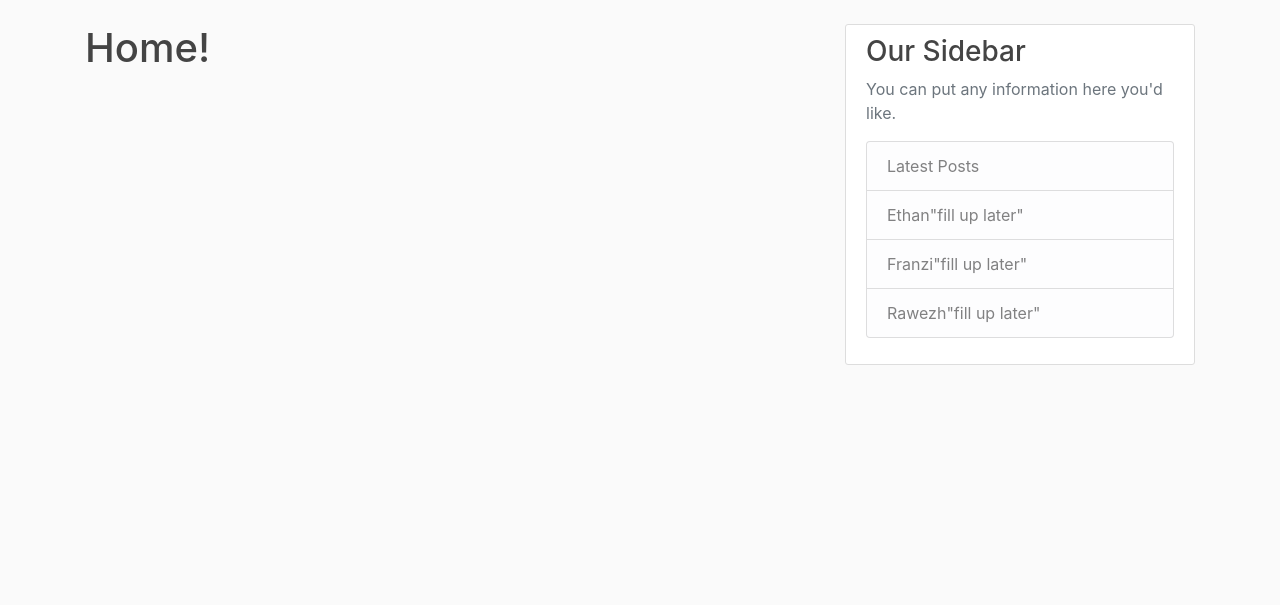
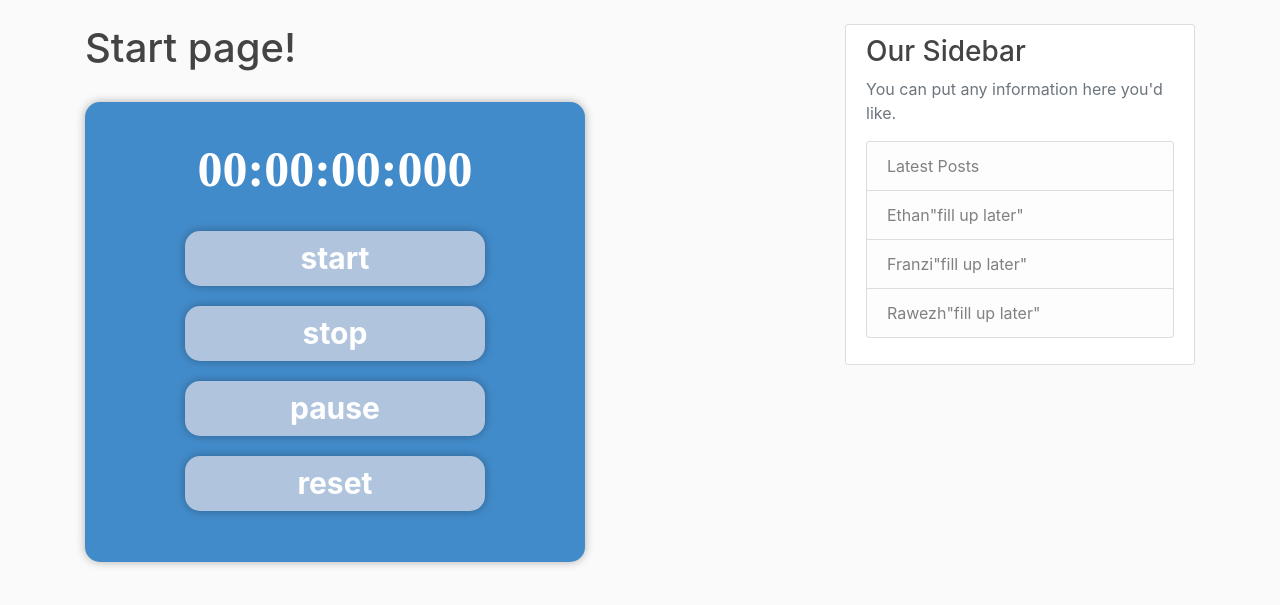
Before and after one commit to ethanbahmanyari0122/scooteq, a Flask app: page / in a window 1280 px wide. Shown: the part 56-661 px from the top of the page. Run offline with Flask 2, Linux system fonts and the light colour scheme; some libraries are stand-ins or nearby versions.

Commit message:
Timer has been created. But i still working on the calculation

```diff
--- a/scooteq/static/main.css
+++ b/scooteq/static/main.css
@@ -78,3 +78,145 @@ a.article-title:hover {
 .account-heading {
   font-size: 2.5rem;
 }
+
+
+
+.display{
+    width: 500px;
+    height: 460px;
+    background-color: #428bca;
+    border-radius: 15px;
+    box-shadow: 0px 0px rgba(0, 0, 0, 0.15), 0 0 10px rgba(0, 0, 0, 0.30) ;
+    padding: 20px;
+    margin-top: 30px;
+}
+
+.control {
+  display: block;
+}
+
+.start{
+  display: block;
+  width: 300px;
+  text-align: center;
+  background-color: lightsteelblue;
+  margin: auto;
+  margin-bottom: 20px;
+  padding: 5px 0;
+  border-radius: 15px;
+  box-shadow: 0px 0px rgba(0, 0, 0, 0.15), 0 0 10px rgba(0, 0, 0, 0.30) ;
+  border: 0;
+  outline: 0;
+  font-size: 30px;
+  color: white;
+  cursor: pointer;
+  font-weight: bold;
+}
+
+.start:hover{
+  background-color: darkslateblue;
+}
+
+.start:active{
+  background-color: #e3e3e3;
+  box-shadow: none;
+  margin-bottom: 0;
+  margin-top: 4px;
+}
+
+.stop{
+  display: block;
+  width: 300px;
+  text-align: center;
+  background-color: lightsteelblue;
+  margin: auto;
+  margin-bottom: 20px;
+  padding: 5px 0;
+  border-radius: 15px;
+  box-shadow: 0px 0px rgba(0, 0, 0, 0.15), 0 0 10px rgba(0, 0, 0, 0.30) ;
+  border: 0;
+  outline: 0;
+  font-size: 30px;
+  color: white;
+  cursor: pointer;
+  font-weight: bold;
+}
+
+.stop:hover{
+  background-color: darkslateblue;
+}
+
+.stop:active{
+  background-color: #e3e3e3;
+  box-shadow: none;
+  margin-bottom: 0;
+  margin-top: 4px;
+}
+
+.pause{
+  display: block;
+  width: 300px;
+  text-align: center;
+  background-color: lightsteelblue;
+  margin: auto;
+  margin-bottom: 20px;
+  padding: 5px 0;
+  border-radius: 15px;
+  box-shadow: 0px 0px rgba(0, 0, 0, 0.15), 0 0 10px rgba(0, 0, 0, 0.30) ;
+  border: 0;
+  outline: 0;
+  font-size: 30px;
+  color: white;
+  cursor: pointer;
+  font-weight: bold;
+}
+
+.pause:hover{
+  background-color: darkslateblue;
+}
+
+.pause:active{
+  background-color: #e3e3e3;
+  box-shadow: none;
+  margin-bottom: 0;
+  margin-top: 4px;
+}
+
+.reset{
+  display: block;
+  width: 300px;
+  text-align: center;
+  background-color: lightsteelblue;
+  margin: auto;
+  margin-bottom: 20px;
+  padding: 5px 0;
+  border-radius: 15px;
+  box-shadow: 0px 0px rgba(0, 0, 0, 0.15), 0 0 10px rgba(0, 0, 0, 0.30) ;
+  border: 0;
+  outline: 0;
+  font-size: 30px;
+  color: white;
+  cursor: pointer;
+  font-weight: bold;
+}
+
+.reset:hover{
+  background-color: darkslateblue;
+}
+
+.reset:active{
+  background-color: #e3e3e3;
+  box-shadow: none;
+  margin-bottom: 0;
+  margin-top: 4px;
+}
+
+
+.timer {
+  font-size: 50px;
+  color: white;
+  font-family: SansSerif;
+  text-align: center;
+  font-weight: bold;
+  margin-top: 10px;
+}
--- a/scooteq/templates/home.html
+++ b/scooteq/templates/home.html
@@ -1,5 +1,97 @@
 
 {% extends "layout.html" %}
 {% block content %}
-    <h1>Home!</h1>
+    <link rel="stylesheet" href="home.css">
+    <h1>Start page!</h1>
+
+    <form name="form_main" class="display">
+  <div class="timer">
+    <span id="hour">00</span>:<span id="minute">00</span>:<span id="second">00</span>:<span id="millisecond">000</span>
+  </div>
+
+  <br />
+
+  <div class="control">
+  <button type="button" name="start" class="start">start</button>
+  <button type="button" name="stop" class="stop">stop</button>
+  <button type="button" name="pause" class="pause">pause</button>
+  <button type="button" name="reset" class="reset">reset</button>
+    </div>
+
+
+
+
+  <script>"use strict";
+
+let hour = 0;
+let minute = 0;
+let second = 0;
+let millisecond = 0;
+
+let cron;
+
+document.form_main.start.onclick = () => start();
+document.form_main.stop.onclick = () => stop();
+document.form_main.pause.onclick = () => pause();
+document.form_main.reset.onclick = () => reset();
+
+function start() {
+  pause();
+  cron = setInterval(() => { timer(); }, 10);
+}
+
+function pause() {
+  clearInterval(cron);
+}
+
+function stop() {
+  clearInterval(cron);
+  reset();
+  alert(calculation());
+}
+
+function reset() {
+  hour = 0;
+  minute = 0;
+  second = 0;
+  millisecond = 0;
+  document.getElementById('hour').innerText = '00';
+  document.getElementById('minute').innerText = '00';
+  document.getElementById('second').innerText = '00';
+  document.getElementById('millisecond').innerText = '000';
+}
+
+function timer() {
+  if ((millisecond += 10) == 1000) {
+    millisecond = 0;
+    second++;
+  }
+  if (second == 60) {
+    second = 0;
+    minute++;
+  }
+  if (minute == 60) {
+    minute = 0;
+    hour++;
+  }
+  document.getElementById('hour').innerText = returnData(hour);
+  document.getElementById('minute').innerText = returnData(minute);
+  document.getElementById('second').innerText = returnData(second);
+  document.getElementById('millisecond').innerText = returnData(millisecond);
+}
+
+function returnData(input) {
+  return input > 10 ? input : `0${input}`
+}
+
+function calculation(){
+        var usingTime = (hour * 60) + minute + (second / 60);
+        var price = 0.30;
+        var result = usingTime * price;
+        return result;
+}
+
+</script>
+</form>
+
 {% endblock content %}
```
